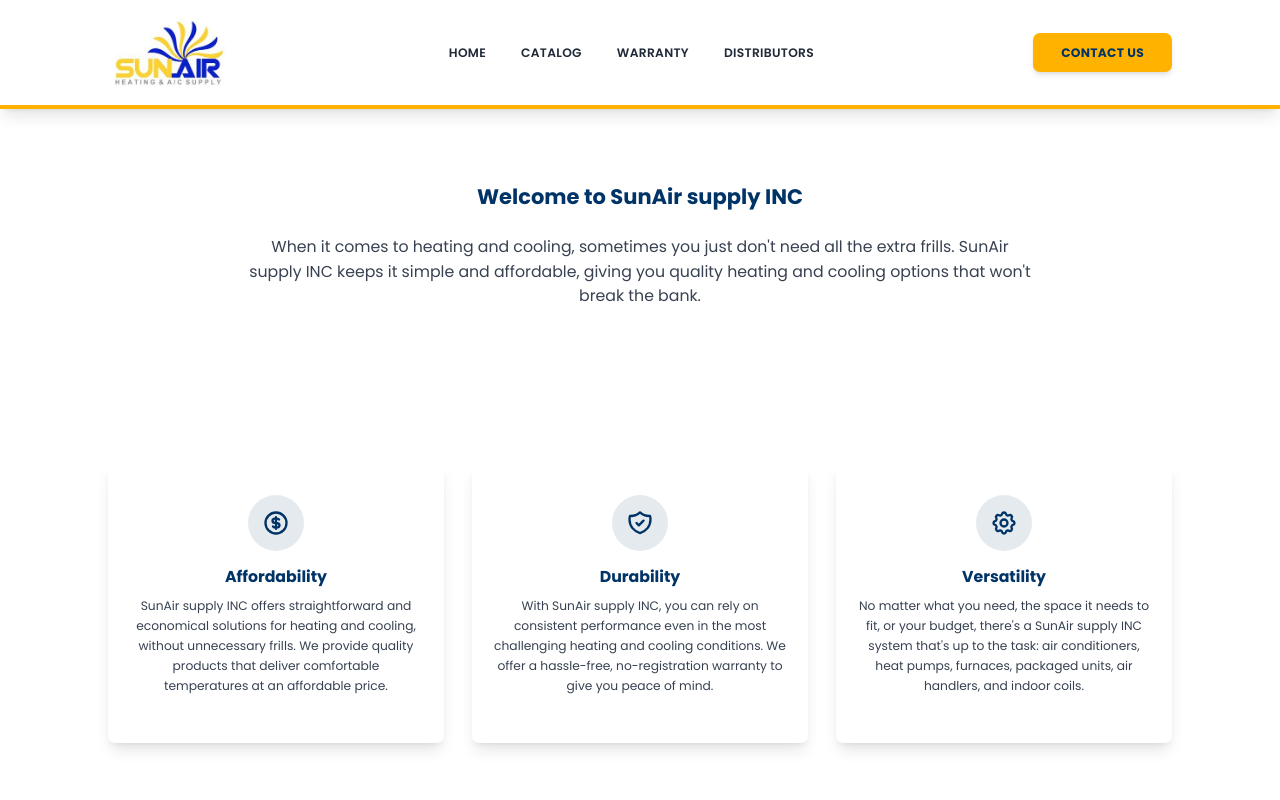
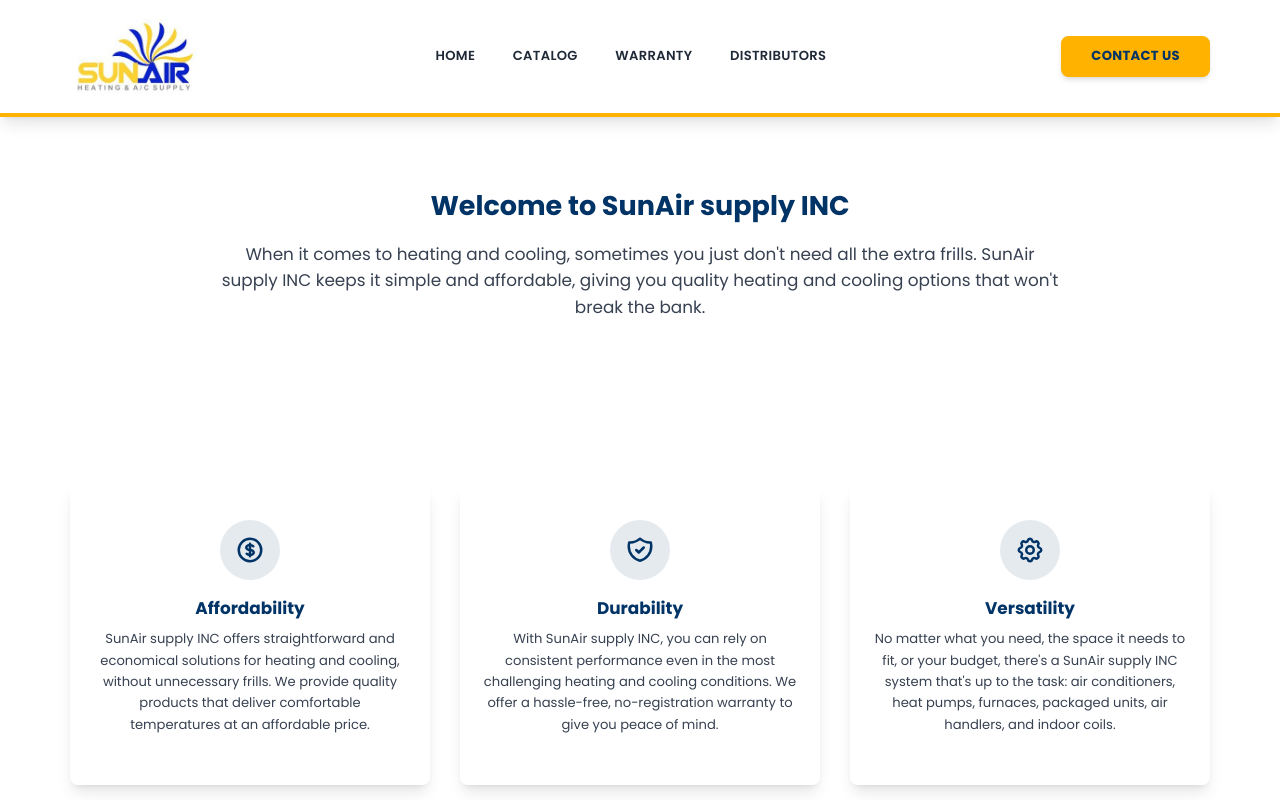
Before and after one commit to sebastianpinzon19/web-sunair, a Next.js app: page / in a window 1280 px wide. Shown: the top 800 px of the page. Built offline with nearby package versions, Linux system fonts and the light colour scheme.

Commit message:
Enlarge welcome title and increase base font-size to 15px

```diff
--- a/src/pages/index.js
+++ b/src/pages/index.js
@@ -24,7 +24,7 @@
         <section className="py-16 md:py-20 bg-white">
           <div className="container-custom">
             <div className="max-w-4xl mx-auto text-center">
-              <h1 className="text-3xl md:text-4xl font-bold text-sun-blue mb-6">
+              <h1 className="text-4xl md:text-5xl lg:text-6xl font-bold text-sun-blue mb-6">
                 Welcome to SunAir supply INC
               </h1>
               <p className="text-base md:text-lg text-gray-700 leading-relaxed">
--- a/src/styles/globals.css
+++ b/src/styles/globals.css
@@ -34,7 +34,7 @@
 }
 
 html {
-  font-size: 14px;
+  font-size: 15px;
   scroll-behavior: smooth;
   -webkit-font-smoothing: antialiased;
   -moz-osx-font-smoothing: grayscale;
```
